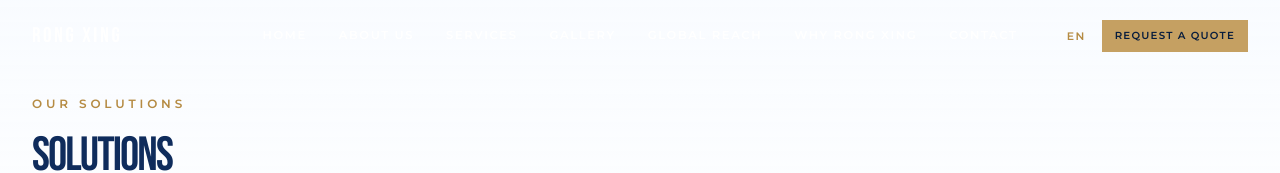
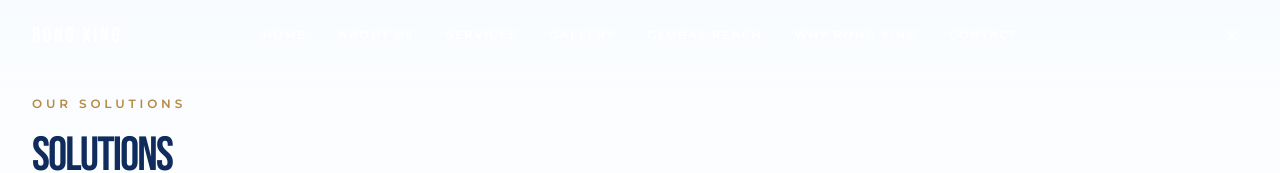
Before and after one commit to Marcella125/Rongxing, a Next.js app: page /capabilities in a window 1280 px wide. Shown: the top 173 px of the page. Built offline with nearby package versions, Linux system fonts and the light colour scheme.

Commit message:
remove EN and quote

```diff
--- a/src/components/home/HomeSections.tsx
+++ b/src/components/home/HomeSections.tsx
@@ -3227,18 +3227,7 @@ export function HomeSections() {
               <Reveal forceMotion className="mt-7 lg:mt-8" delay={0.3} distance={20}>
                 <div className="flex max-w-full flex-col items-start gap-2.5 sm:flex-row sm:flex-wrap">
                   <div>
-                  <CtaLink
-                    href="/contact"
-                    icon={
-                      <ArrowRight className="h-4 w-4 transition-transform duration-300 group-hover:translate-x-1" />
-                    }
-                    className="!min-h-[2.65rem] w-[11.75rem] !justify-start whitespace-nowrap !gap-2 !px-3 !py-2 !text-[0.58rem] !tracking-[0.08em] sm:w-auto sm:justify-center lg:!min-h-12 lg:!gap-2.5 lg:!px-5 lg:!py-3 lg:!text-[0.68rem] lg:!tracking-[0.16em]"
-                  >
-                    Request a Quote
-                  </CtaLink>
-                </div>
-                  <div>
-                  <CtaLink href="/contact" variant="secondary" className="!min-h-[2.65rem] w-[11.75rem] !justify-start whitespace-nowrap !gap-2 !px-3 !py-2 !text-[0.58rem] !tracking-[0.08em] sm:w-auto sm:justify-center lg:!min-h-12 lg:!gap-2.5 lg:!px-5 lg:!py-3 lg:!text-[0.68rem] lg:!tracking-[0.16em]">
+                  <CtaLink href="/contact" variant="secondary" className="!min-h-[2.65rem] w-[11.75rem] !justify-start whitespace-nowrap !gap-2 !border-[color:var(--color-navy-900)] !bg-[color:var(--color-navy-900)] !px-3 !py-2 !text-[0.58rem] !text-white !tracking-[0.08em] hover:!border-[color:var(--color-navy-950)] hover:!bg-[color:var(--color-navy-950)] sm:w-auto sm:justify-center lg:!min-h-12 lg:!gap-2.5 lg:!px-5 lg:!py-3 lg:!text-[0.68rem] lg:!tracking-[0.16em]">
                     WhatsApp
                   </CtaLink>
                 </div>
@@ -3246,7 +3235,7 @@ export function HomeSections() {
                   <CtaLink
                     href="mailto:info@rongxingtrading.com"
                     variant="secondary"
-                    className="!min-h-[2.65rem] w-[11.75rem] !justify-start whitespace-nowrap !gap-2 !px-3 !py-2 !text-[0.58rem] !tracking-[0.08em] sm:w-auto sm:justify-center lg:!min-h-12 lg:!gap-2.5 lg:!px-5 lg:!py-3 lg:!text-[0.68rem] lg:!tracking-[0.16em]"
+                    className="!min-h-[2.65rem] w-[11.75rem] !justify-start whitespace-nowrap !gap-2 !border-[color:var(--color-gold-500)] !bg-[color:var(--color-gold-500)] !px-3 !py-2 !text-[0.58rem] !text-[color:var(--color-navy-950)] !tracking-[0.08em] hover:!border-[color:var(--color-gold-600)] hover:!bg-[color:var(--color-gold-600)] sm:w-auto sm:justify-center lg:!min-h-12 lg:!gap-2.5 lg:!px-5 lg:!py-3 lg:!text-[0.68rem] lg:!tracking-[0.16em]"
                   >
                     Email Us
                   </CtaLink>
--- a/src/components/layout/Header.tsx
+++ b/src/components/layout/Header.tsx
@@ -13,9 +13,9 @@ import { cn } from "@/utils/cn";
 export function Header() {
   const pathname = usePathname();
   const router = useRouter();
-  const [language, setLanguage] = useState<"en" | "zh">("en");
   const [isScrolled, setIsScrolled] = useState(false);
   const [activeHref, setActiveHref] = useState("/#top");
+  const [isDesktopMenuOpen, setIsDesktopMenuOpen] = useState(true);
   const [isMobileMenuOpen, setIsMobileMenuOpen] = useState(false);
 
   const scrollToHomeSection = (hash: string, behavior: ScrollBehavior = "smooth") => {
@@ -180,12 +180,19 @@ export function Header() {
         <div className="flex items-center justify-between gap-4 lg:grid lg:grid-cols-[1fr_auto_1fr] lg:gap-6">
           <Link
             href="/"
-            className="font-serif text-[1.08rem] uppercase leading-none tracking-[0.12em] !text-white lg:text-[1.32rem]"
+            className="font-serif text-[1.08rem] uppercase leading-none tracking-[0.12em] !text-white lg:col-start-1 lg:text-[1.32rem]"
           >
             RONG XING
           </Link>
 
-          <nav aria-label="Primary" className="hidden overflow-x-auto lg:block">
+          <nav
+            id="desktop-navigation"
+            aria-label="Primary"
+            className={cn(
+              "hidden overflow-x-auto lg:col-start-2",
+              isDesktopMenuOpen && "lg:block"
+            )}
+          >
             <ul className="flex min-w-max items-center justify-center gap-2 sm:gap-3">
               {navigationItems.map((item) => {
                 const isActive = currentNavigationHref === item.href;
@@ -209,25 +216,21 @@ export function Header() {
             </ul>
           </nav>
 
-          <div
-            aria-label="Language"
-            className="hidden items-center justify-end gap-4 text-[0.68rem] font-semibold uppercase tracking-[0.13em] !text-white lg:flex"
-          >
+          <div className="hidden justify-end lg:col-start-3 lg:flex">
             <button
               type="button"
-              aria-label={`Switch language to ${language === "en" ? "Chinese" : "English"}`}
-              onClick={() => setLanguage((current) => (current === "en" ? "zh" : "en"))}
-              className="min-w-8 text-right text-[color:var(--color-gold-600)] transition hover:text-[color:var(--color-gold-500)] focus-visible:outline-none focus-visible:ring-2 focus-visible:ring-[color:var(--color-gold-500)]"
+              aria-label={isDesktopMenuOpen ? "Close menu" : "Open menu"}
+              aria-controls="desktop-navigation"
+              aria-expanded={isDesktopMenuOpen}
+              className="inline-flex h-8 w-8 items-center justify-center text-white transition hover:text-[color:var(--color-gold-500)] focus-visible:outline-none focus-visible:ring-2 focus-visible:ring-[color:var(--color-gold-500)]"
+              onClick={() => setIsDesktopMenuOpen((current) => !current)}
             >
-              {language === "en" ? "EN" : "中文"}
+              {isDesktopMenuOpen ? (
+                <X className="h-[18px] w-[18px]" strokeWidth={1.8} />
+              ) : (
+                <Menu className="h-[18px] w-[18px]" strokeWidth={1.8} />
+              )}
             </button>
-            <Link
-              href="/#contact"
-              onClick={(event) => handleNavigationClick(event, "/#contact")}
-              className="inline-flex min-h-8 items-center border border-[color:var(--color-gold-500)] bg-[color:var(--color-gold-500)] px-3 text-[0.64rem] font-semibold uppercase tracking-[0.12em] !text-[color:var(--color-navy-950)] transition hover:border-[color:var(--color-gold-600)] hover:bg-[color:var(--color-gold-600)] focus-visible:outline-none focus-visible:ring-2 focus-visible:ring-[color:var(--color-gold-500)]"
-            >
-              Request a Quote
-            </Link>
           </div>
 
           <button
@@ -320,41 +323,6 @@ export function Header() {
             </nav>
           </div>
 
-          <div
-            aria-label="Mobile language"
-            className="mt-auto flex items-center justify-between border-t border-white/10 pt-5 text-[0.72rem] font-semibold uppercase tracking-[0.16em] text-white"
-          >
-            <span className="text-white/48">Language</span>
-            <div className="flex items-center gap-3">
-              <button
-                type="button"
-                aria-pressed={language === "en"}
-                onClick={() => setLanguage("en")}
-                className={cn(
-                  "transition",
-                  language === "en"
-                    ? "text-[color:var(--color-gold-500)]"
-                    : "text-white/55"
-                )}
-              >
-                EN
-              </button>
-              <span aria-hidden="true" className="text-white/24">/</span>
-              <button
-                type="button"
-                aria-pressed={language === "zh"}
-                onClick={() => setLanguage("zh")}
-                className={cn(
-                  "transition",
-                  language === "zh"
-                    ? "text-[color:var(--color-gold-500)]"
-                    : "text-white/55"
-                )}
-              >
-                中文
-              </button>
-            </div>
-          </div>
         </Container>
       </div>
     </header>
```
Also changed, not shown: 48 other files (tests, documents, lock files or other folders).
